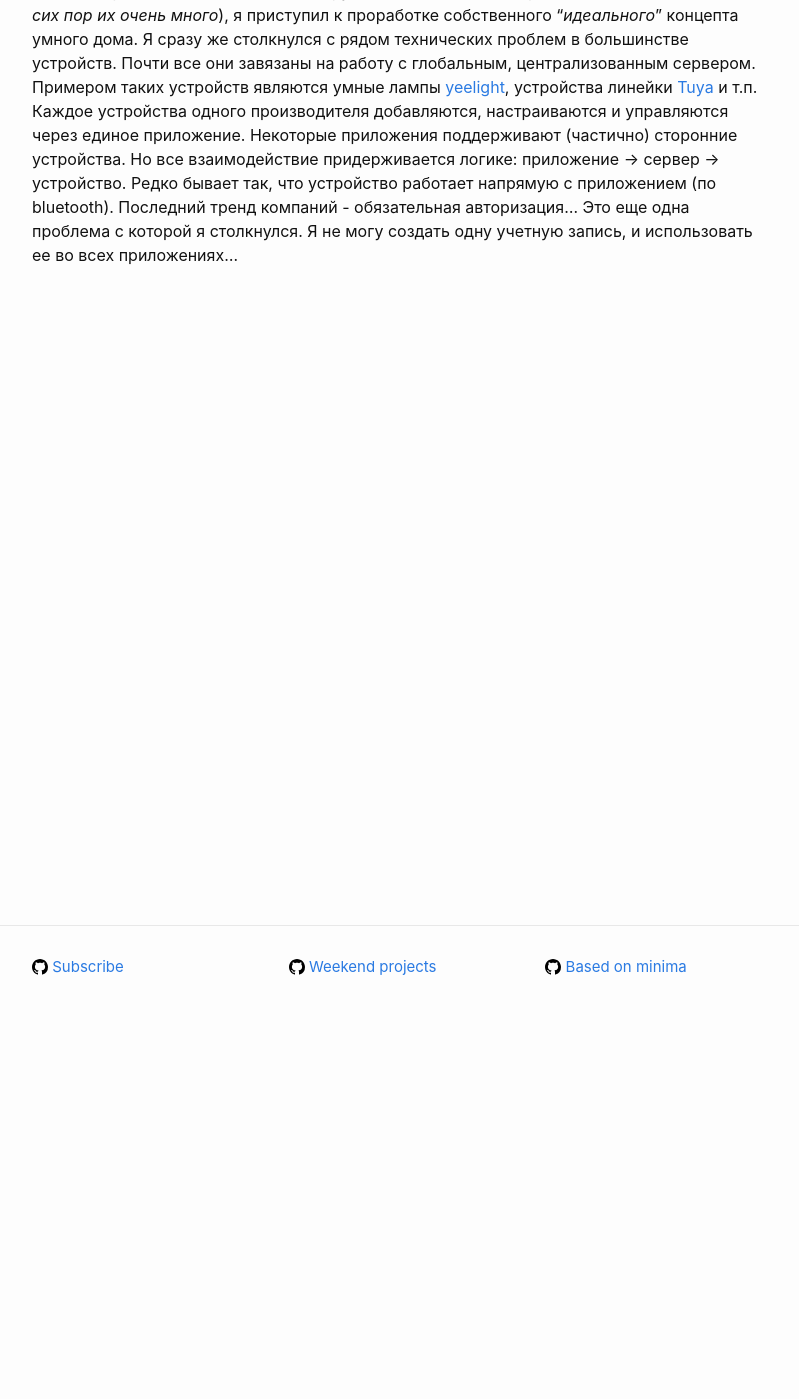
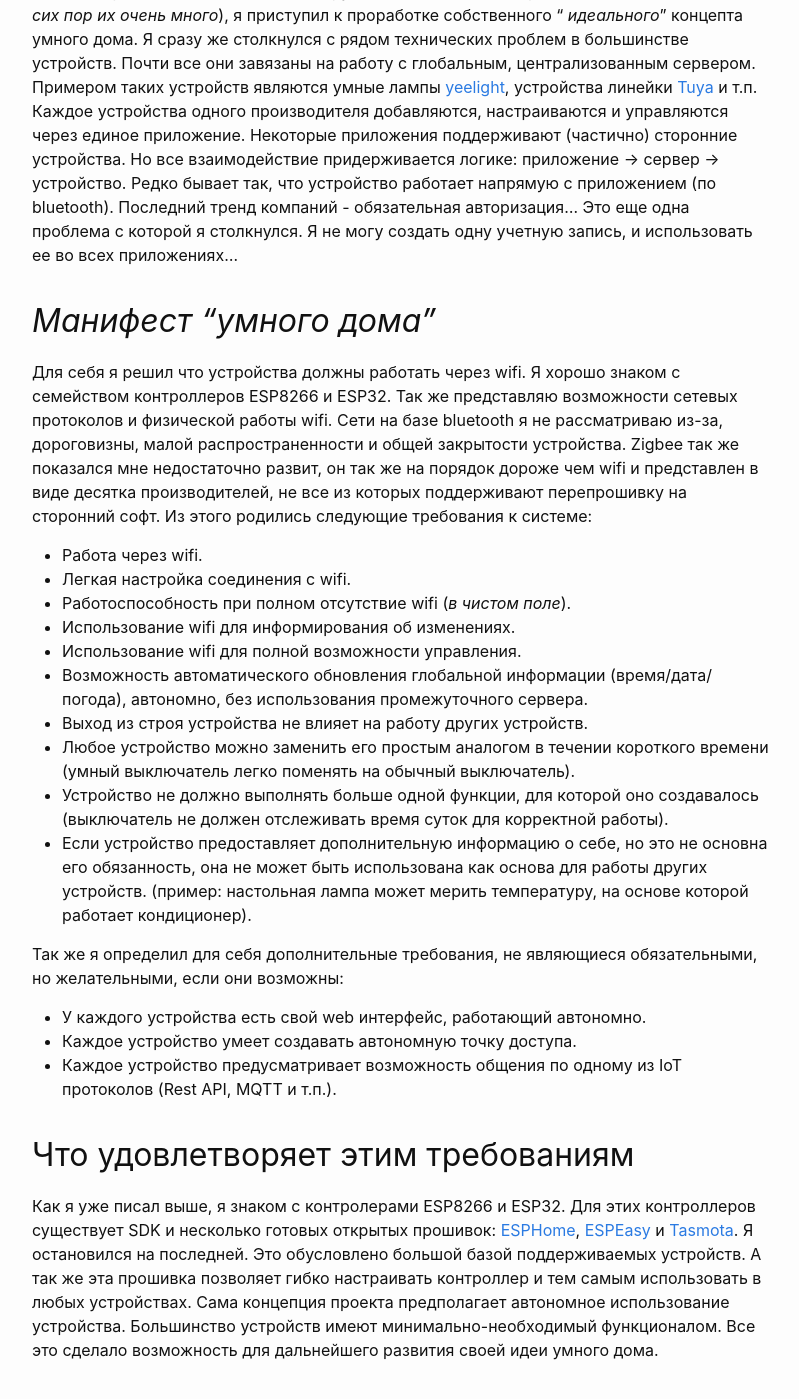
Before and after one commit to Enigma0960/enigma0960.github.io, a Jekyll site: the page built from _posts/2022-12-06-Smart-home-concept.md, in a window 1280 px wide and 1400 px high, scrolled down 362 px. Shown: the whole window, without its empty margins (238-1037 px from the left). Built offline with Jekyll 4.4.1, drawn with Linux system fonts in a browser that asks for light colours.

Commit message:
Add more info

```diff
--- a/_posts/2022-12-06-Smart-home-concept.md
+++ b/_posts/2022-12-06-Smart-home-concept.md
@@ -8,4 +8,32 @@ tags: iot, smart-home
 ---
 
 ## С чего все началось
-Когда у меня появилась собственная квартира, я захотел сделать ее максимально удобной для проживания в ней. В то же время на рынке начало появляться множество различных решений для автоматизации рутинных домашних задач. К примеру ежедневную уборку заменили роботы-пылесосы. Анализируя их возможности и ограничения (_к сожалению до сих пор их очень много_), я приступил к проработке собственного "_идеального_" концепта умного дома. Я сразу же столкнулся с рядом технических проблем в большинстве устройств. Почти все они завязаны на работу с глобальным, централизованным сервером. Примером таких устройств являются умные лампы [yeelight](https://yeelight.com), устройства линейки [Tuya](https://www.tuya.com/) и т.п. Каждое устройства одного производителя добавляются, настраиваются и управляются через единое приложение. Некоторые приложения поддерживают (частично) сторонние устройства. Но все взаимодействие придерживается логике: приложение -> сервер -> устройство. Редко бывает так, что устройство работает напрямую с приложением (по bluetooth). Последний тренд компаний - обязательная авторизация... Это еще одна проблема с которой я столкнулся. Я не могу создать одну учетную запись, и использовать ее во всех приложениях...
+
+Когда у меня появилась собственная квартира, я захотел сделать ее максимально удобной для проживания в ней. В то же время на рынке начало появляться множество различных решений для автоматизации рутинных домашних задач. К примеру ежедневную уборку заменили роботы-пылесосы. Анализируя их возможности и ограничения (
+_к сожалению до сих пор их очень много_), я приступил к проработке собственного "
+_идеального_" концепта умного дома. Я сразу же столкнулся с рядом технических проблем в большинстве устройств. Почти все они завязаны на работу с глобальным, централизованным сервером. Примером таких устройств являются умные лампы [yeelight](https://yeelight.com), устройства линейки [Tuya](https://www.tuya.com/) и т.п. Каждое устройства одного производителя добавляются, настраиваются и управляются через единое приложение. Некоторые приложения поддерживают (частично) сторонние устройства. Но все взаимодействие придерживается логике: приложение -> сервер -> устройство. Редко бывает так, что устройство работает напрямую с приложением (по bluetooth). Последний тренд компаний - обязательная авторизация... Это еще одна проблема с которой я столкнулся. Я не могу создать одну учетную запись, и использовать ее во всех приложениях...
+
+## _Манифест "умного дома"_
+
+Для себя я решил что устройства должны работать через wifi. Я хорошо знаком с семейством контроллеров ESP8266 и ESP32. Так же представляю возможности сетевых протоколов и физической работы wifi. Сети на базе bluetooth я не рассматриваю из-за, дороговизны, малой распространенности и общей закрытости устройства. Zigbee так же показался мне недостаточно развит, он так же на порядок дороже чем wifi и представлен в виде десятка производителей, не все из которых поддерживают перепрошивку на сторонний софт. Из этого родились следующие требования к системе:
+
+* Работа через wifi.
+* Легкая настройка соединения с wifi.
+* Работоспособность при полном отсутствие wifi (_в чистом поле_).
+* Использование wifi для информирования об изменениях.
+* Использование wifi для полной возможности управления.
+* Возможность автоматического обновления глобальной информации (время/дата/погода), автономно, без использования промежуточного сервера.
+* Выход из строя устройства не влияет на работу других устройств.
+* Любое устройство можно заменить его простым аналогом в течении короткого времени (умный выключатель легко поменять на обычный выключатель).
+* Устройство не должно выполнять больше одной функции, для которой оно создавалось (выключатель не должен отслеживать время суток для корректной работы).
+* Если устройство предоставляет дополнительную информацию о себе, но это не основна его обязанность, она не может быть использована как основа для работы других устройств. (пример: настольная лампа может мерить температуру, на основе которой работает кондиционер).
+
+Так же я определил для себя дополнительные требования, не являющиеся обязательными, но желательными, если они возможны:
+
+* У каждого устройства есть свой web интерфейс, работающий автономно.
+* Каждое устройство умеет создавать автономную точку доступа.
+* Каждое устройство предусматривает возможность общения по одному из IoT протоколов (Rest API, MQTT и т.п.).
+
+## Что удовлетворяет этим требованиям
+
+Как я уже писал выше, я знаком с контролерами ESP8266 и ESP32. Для этих контроллеров существует SDK и несколько готовых открытых прошивок: [ESPHome](https://github.com/esphome/esphome), [ESPEasy](https://github.com/letscontrolit/ESPEasy) и [Tasmota](https://github.com/arendst/tasmota). Я остановился на последней. Это обусловлено большой базой поддерживаемых устройств. А так же эта прошивка позволяет гибко настраивать контроллер и тем самым использовать в любых устройствах. Сама концепция проекта предполагает автономное использование устройства. Большинство устройств имеют минимально-необходимый функционалом. Все это сделало возможность для дальнейшего развития своей идеи умного дома.
```
